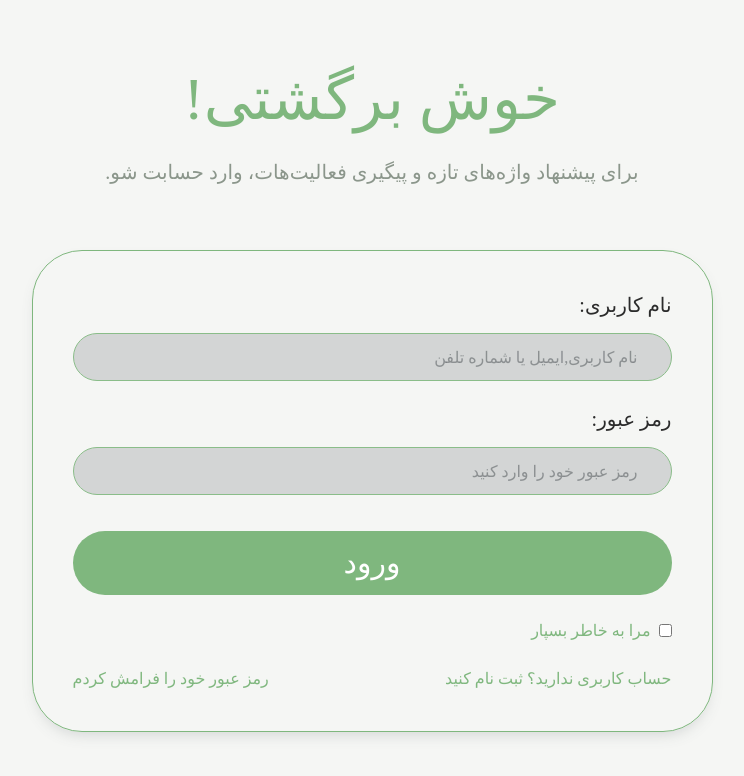
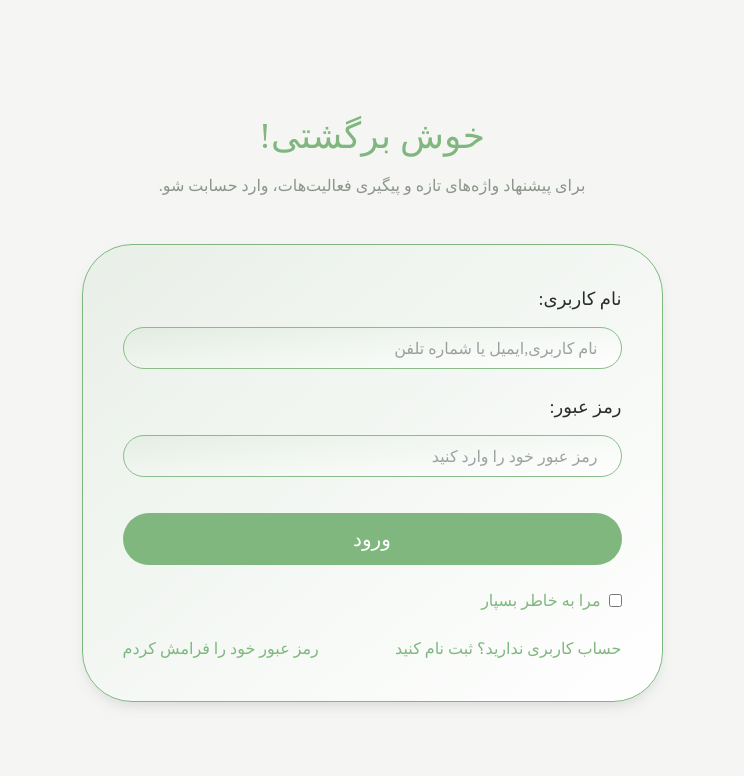
Before and after one commit to SYasinKhatampoori/login, a website: page public/index.html in a window 1280 px wide. Shown: the whole page, without its empty margins (268-1012 px from the left). Drawn offline with Linux system fonts and the light colour scheme; a web font is replaced by a local one.

Commit message:
change last size

```diff
--- a/public/index.html
+++ b/public/index.html
@@ -7,28 +7,28 @@
     <link rel="stylesheet" href="../src/output.css">
 </head>
 <body dir="rtl" class="flex justify-evenly items-center flex-col w-full h-screen bg-[#F5F6F4]">
-    <h1 class="max-md:font-zainE max-md:text-[40px] max-md:text-[#7FB77E] max-md:block hidden">لوگو</h1>
-    <div class="flex justify-evenly items-center flex-col w-[681px] max-md:w-[404px]">
-        <div class="flex justify-between items-center flex-col w-[full] h-[117px]">
-            <h1 class="text-6xl text-[#7FB77E] font-zainE max-md:text-3xl ">خوش برگشتی!</h1>
-            <p class="h-[28] w-full text-[#8B968B] text-xl font-zainB tracking-[0%] max-md:text-sm max-md:font-medium max-md:text-center">برای پیشنهاد واژه‌های تازه و پیگیری فعالیت‌هات، وارد حسابت شو.</p>
+    <h1 class="max-md:font-zainE max-md:text-[30px] max-md:text-[#7FB77E] max-md:block hidden">لوگو</h1>
+    <div class="flex justify-evenly items-center flex-col w-[581px] max-md:w-[404px]">
+        <div class="flex justify-evenly items-center flex-col w-[full] h-[117px]">
+            <h1 class="text-4xl text-[#7FB77E] font-zainE max-md:text-2xl ">خوش برگشتی!</h1>
+            <p class="h-[28] w-full text-[#8B968B] text-[16px] font-zainB tracking-[0%] max-md:text-[13px] max-md:font-medium max-md:text-center">برای پیشنهاد واژه‌های تازه و پیگیری فعالیت‌هات، وارد حسابت شو.</p>
         </div>
-        <form action="" class="w-full mt-16 max-md:mt-14 rounded-[50px] p-10 max-md:py-[30px] max-md:px-[25px] shadow-[0px_7px_15px_-6px_#5C636940] flex justify-center items-center flex-col border max-md:border-[0.5px] gap-9 max-md:gap-7 border-[#7FB77E]">
+        <form action="" class="bg-linear-to-br from-[#7FB77E1A] to-white w-full mt-7 max-md:mt-4 rounded-[50px] p-10 max-md:py-[30px] max-md:px-[25px] shadow-[0px_7px_15px_-6px_#5C636940] flex justify-center items-center flex-col border max-md:border-[0.5px] gap-9 max-md:gap-7 border-[#7FB77E]">
             <!-- inputs -->
             <div class="w-full flex justify-center items-start flex-col gap-6">
                 <div class="flex justify-center items-start flex-col gap-3.5 max-md:gap-3 w-full">
-                    <span class="font-zainB text-xl text-[#2B2B2B] max-md:text-lg">نام کاربری:</span>
-                    <input class="bg-[#5C636940] opacity-90 w-full h-10 rounded-[1000px] border-[0.5px] border-[#7FB77E] px-[33px] max-md:py-3.5 max-md:px-4 max-md:placeholder:text-[10px] placeholder:font-zainB py-[23px] outline-none placeholder:text-[#42474d8c]" type="text" placeholder="نام کاربری,ایمیل یا شماره تلفن">
+                    <span class="font-zainB text-lg text-[#2B2B2B] max-md:text-sm">نام کاربری:</span>
+                    <input class="bg-linear-to-br from-[#7FB77E1A] to-white opacity-90 w-full h-8 rounded-[1000px] border-[0.5px] border-[#7FB77E] px-[23px] max-md:py-2 max-md:px-4 max-md:placeholder:text-[10px] placeholder:font-zainB py-5 outline-none placeholder:text-[#42474d8c] max-md:text-sm" type="text" placeholder="نام کاربری,ایمیل یا شماره تلفن">
                 </div>
                 <div class="flex justify-center items-start flex-col gap-3.5 max-md:gap-3 w-full">
-                    <span class="font-zainB text-xl text-[#2B2B2B] max-md:text-lg">رمز عبور:</span>
-                    <input class="bg-[#5C636940] opacity-90 w-full h-10 rounded-[1000px] border-[0.5px] border-[#7FB77E] px-[33px] max-md:py-3.5 max-md:px-4 max-md:placeholder:text-[10px] placeholder:font-zainB py-[23px] outline-none placeholder:text-[#42474d8c]" type="text" placeholder="رمز عبور خود را وارد کنید">
+                    <span class="font-zainB text-lg text-[#2B2B2B] max-md:text-sm">رمز عبور:</span>
+                    <input class="bg-linear-to-br from-[#7FB77E1A] to-white opacity-90 w-full h-8 rounded-[1000px] border-[0.5px] border-[#7FB77E] px-[23px] max-md:py-2 max-md:px-4 max-md:placeholder:text-[10px] placeholder:font-zainB py-5 outline-none placeholder:text-[#42474d8c] max-md:text-sm" type="text" placeholder="رمز عبور خود را وارد کنید">
                 </div>
             </div>
             <!-- btn -->
             <div class="flex justify-center items-center flex-col gap-6 max-md:gap-[25px] w-full">
                 <div class="w-full flex justify-center items-start flex-col gap-6 max-md:gap-[15px]">
-                    <button class="w-full h-16 py-3 px-11 bg-[#7FB77E] rounded-[10000px] max-md:py-2.5 max-md:px-12 text-3xl max-md:text-[20px] font-zainE text-[#FFFFFF]">ورود</button>
+                    <button class="w-full h-13 py-3 px-11 bg-[#7FB77E] rounded-[10000px] max-md:py-1 max-md:px-9 text-xl max-md:text-[20px] font-zainE text-[#FFFFFF]">ورود</button>
                     <div class="flex justify-evenly items-center flex-row max-md:gap-[5px] gap-2">
                         <input class="border-4 border-[#7FB77E] rounded-[7px]" type="checkbox">
                         <label class="text-[#7FB77E] font-zainB max-md:text-[10px]">مرا به خاطر بسپار</label>
```
Also changed, not shown: src/output.css.
